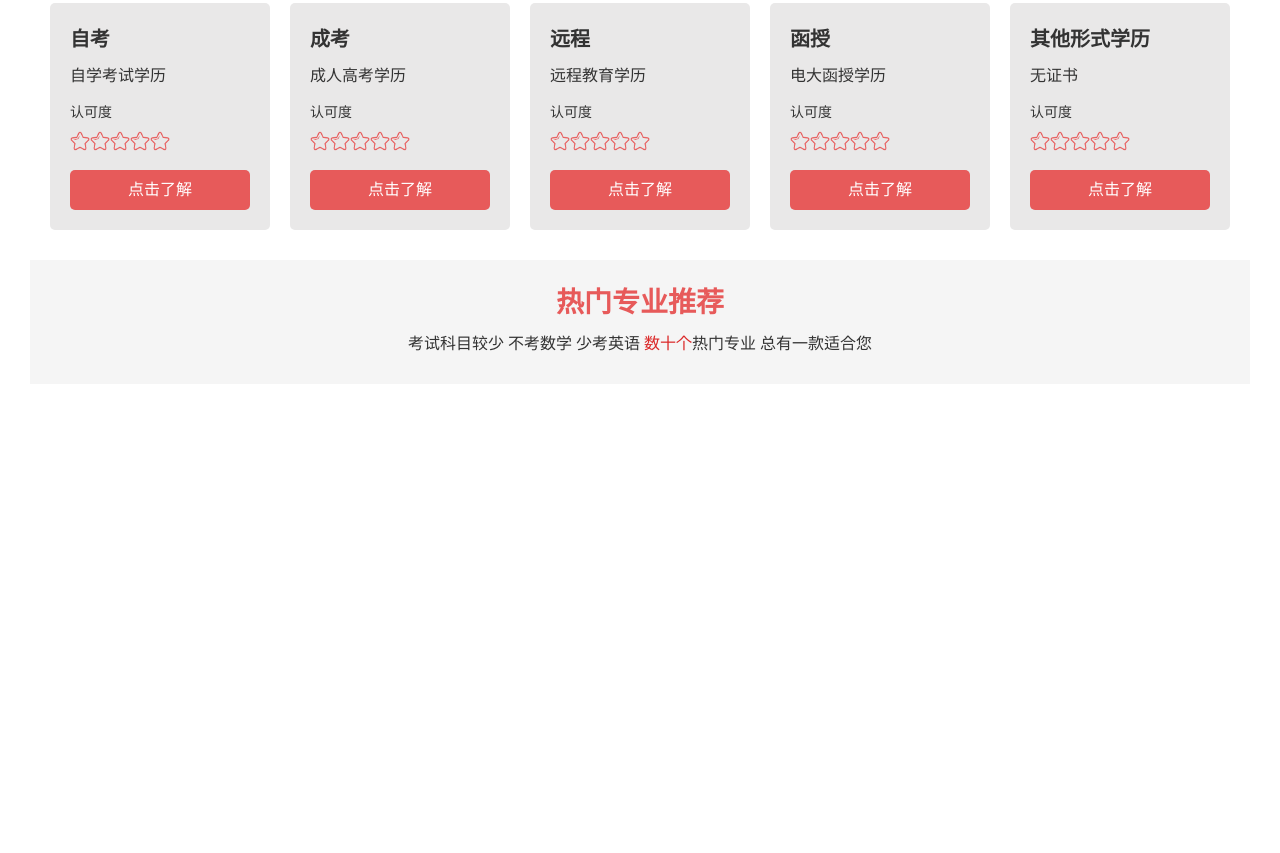
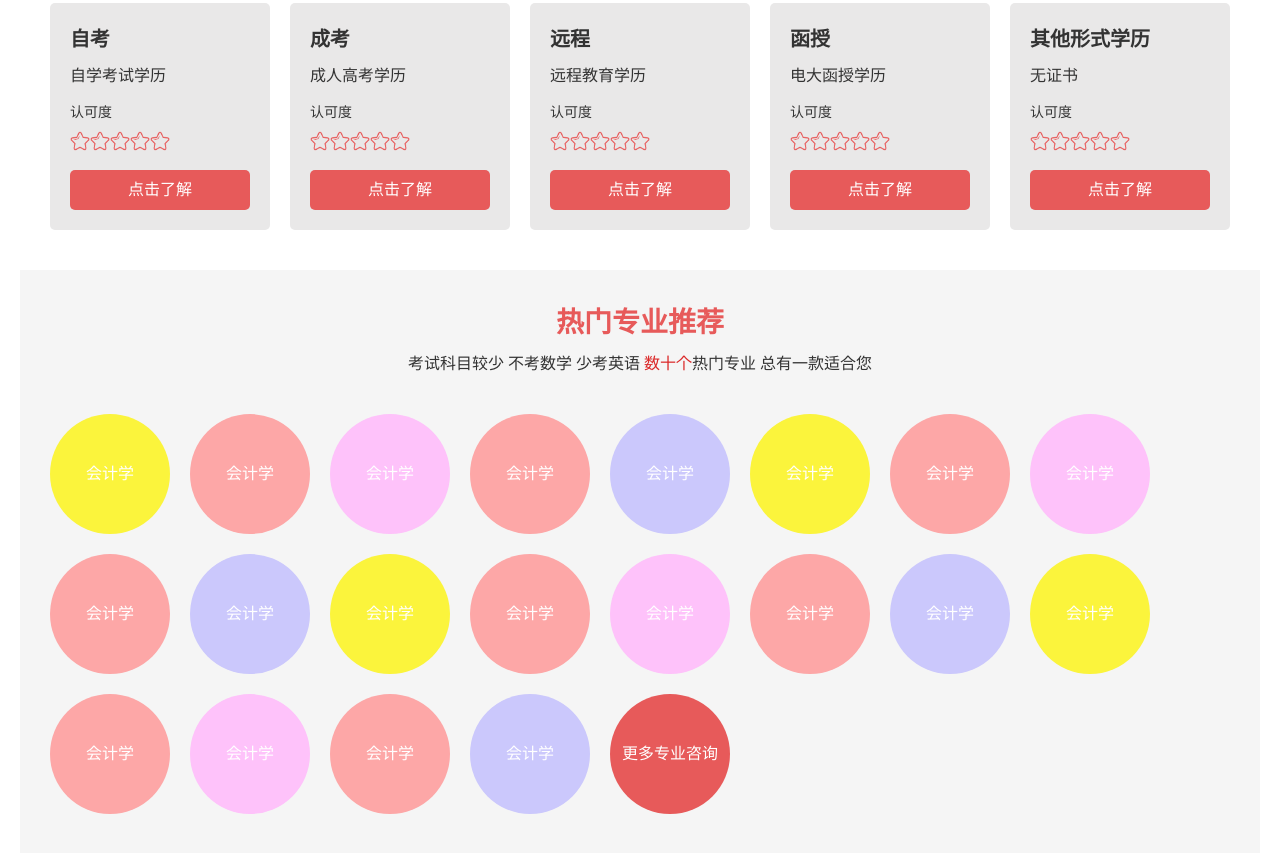
Before and after one commit to linshaoneng/educate_static_html, a website: page htmls/school_index.html in a window 1280 px wide. Shown: the part 671-1524 px from the top of the page. Before the commit the page ends 1155 px from the top, so only its background shows below. Drawn offline with Linux system fonts and the light colour scheme.

Commit message:
首页都还没有弄完。。。

```diff
--- a/css/school_index.css
+++ b/css/school_index.css
@@ -7,6 +7,7 @@
     top:0;
     left:0;
     width:100%;
+    z-index:9999;
     -webkit-box-sizing: border-box;
     -moz-box-sizing: border-box;
     box-sizing: border-box;
@@ -162,10 +163,10 @@
     background-size:20px;
 }
 .hot-professions{
-    margin: 30px auto 0;
+    margin: 40px auto 0;
     background:#f5f5f5;
     width:1180px;
-    padding:20px;
+    padding:30px;
 }
 .hot-professions .title{
     text-align:center;
@@ -182,3 +183,33 @@
 .hot-professions .title p.sub span{
     color:#db2828;
 }
+.hot-professions .hot-lists{
+    padding: 30px 0 0;
+}
+.hot-professions .hot-lists .hot{
+    width: 120px;
+    height:120px;
+    text-align:center;
+    line-height:120px;
+     font-size: 16px;
+    -webkit-border-radius: 50%;
+    -moz-border-radius: 50%;
+    border-radius: 50%;
+    color:#fff;
+    background:#fda7a7;
+    float:left;
+    margin-right: 20px;
+    margin-bottom: 20px;
+}
+.hot-professions .hot-lists .hot-yellow{
+    background:#fbf43c;
+}
+.hot-professions .hot-lists .hot-purple{
+    background:#fec2fa;
+}
+.hot-professions .hot-lists .hot-blue{
+    background:#cbc8fc;
+}
+.hot-professions .hot-lists .hot-red{
+    background:#e75a5a;
+}
--- a/htmls/school_index.html
+++ b/htmls/school_index.html
@@ -108,6 +108,29 @@
         <h1>热门专业推荐</h1>
         <p class="sub">考试科目较少 不考数学 少考英语 <span>数十个</span>热门专业 总有一款适合您</p>
     </div>
+    <div class="hot-lists clearfix">
+        <div class="hot hot-yellow">会计学</div>
+        <div class="hot">会计学</div>
+        <div class="hot hot-purple">会计学</div>
+        <div class="hot">会计学</div>
+        <div class="hot hot-blue">会计学</div>
+        <div class="hot hot-yellow">会计学</div>
+        <div class="hot">会计学</div>
+        <div class="hot hot-purple">会计学</div>
+        <div class="hot">会计学</div>
+        <div class="hot hot-blue">会计学</div>
+        <div class="hot hot-yellow">会计学</div>
+        <div class="hot">会计学</div>
+        <div class="hot hot-purple">会计学</div>
+        <div class="hot">会计学</div>
+        <div class="hot hot-blue">会计学</div>
+        <div class="hot hot-yellow">会计学</div>
+        <div class="hot">会计学</div>
+        <div class="hot hot-purple">会计学</div>
+        <div class="hot">会计学</div>
+        <div class="hot hot-blue">会计学</div>
+        <div class="hot hot-red">更多专业咨询</div>
+    </div>
 </div>
 </body>
 </html>
```
